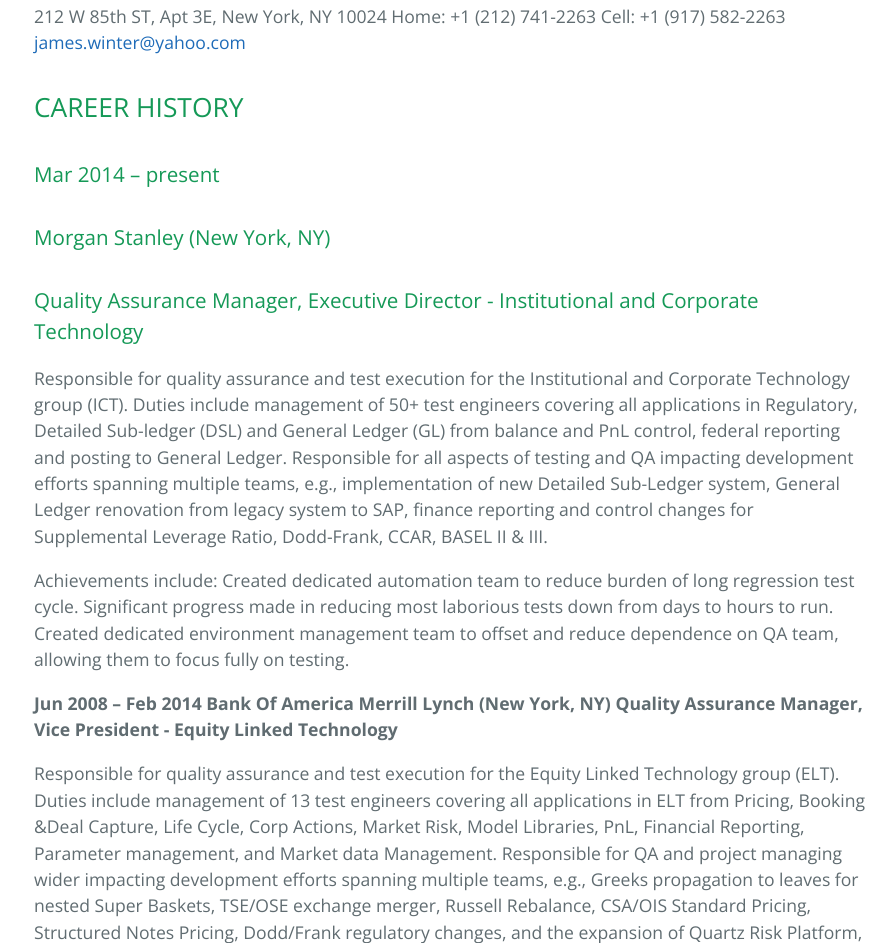
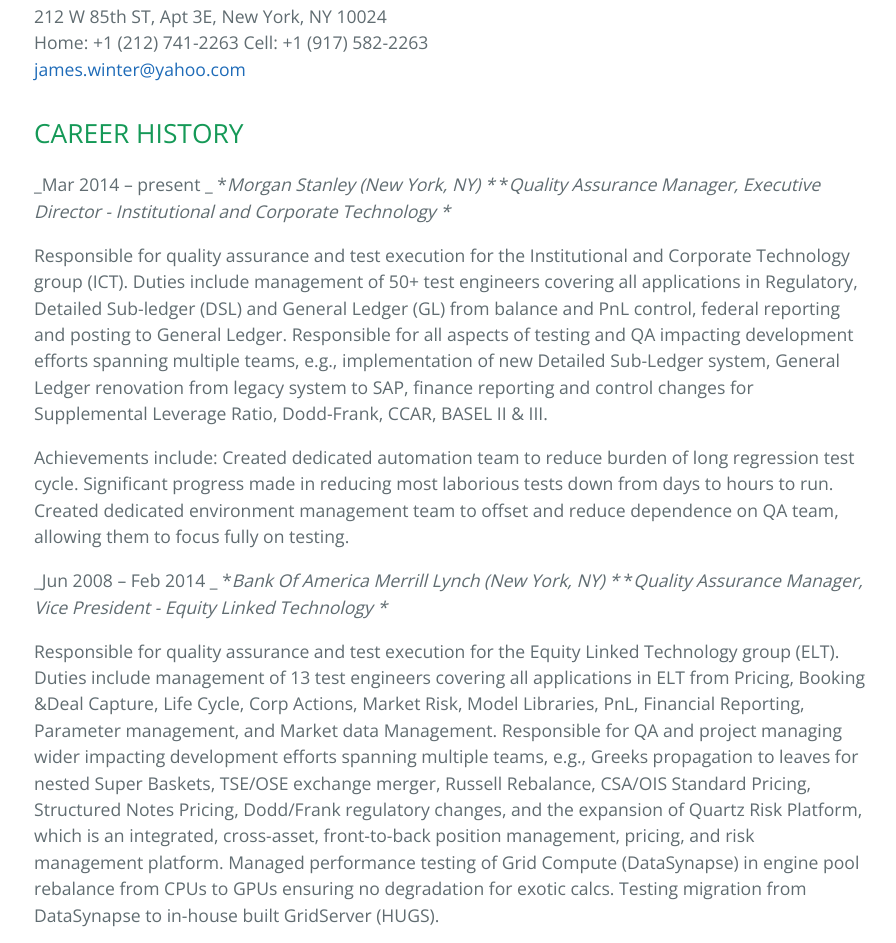
Before and after one commit to jamesmwinter/jamesmwinter.github.io, a plain HTML site: page index.html in a window 1280 px wide. Shown: the part 416-1359 px from the top of the page, without its empty margins (190-1086 px from the left). Drawn offline with nearby package versions, Linux system fonts and the light colour scheme.

Commit message:
Replace master branch with page content via GitHub

```diff
--- a/index.html
+++ b/index.html
@@ -19,29 +19,24 @@
       <h1>
 <a id="james-winter" class="anchor" href="#james-winter" aria-hidden="true"><span aria-hidden="true" class="octicon octicon-link"></span></a>JAMES WINTER</h1>
 
-<p>212 W 85th ST, Apt 3E, New York, NY 10024
-Home: +1 (212) 741-2263  Cell: +1 (917) 582-2263
-<a href="mailto:james.winter@yahoo.com">james.winter@yahoo.com</a></p>
+<p>212 W 85th ST, Apt 3E, New York, NY 10024<br>
+Home: +1 (212) 741-2263  Cell: +1 (917) 582-2263<br>
+<a href="mailto:james.winter@yahoo.com">james.winter@yahoo.com</a>  </p>
 
 <h2>
 <a id="career-history" class="anchor" href="#career-history" aria-hidden="true"><span aria-hidden="true" class="octicon octicon-link"></span></a>CAREER HISTORY</h2>
 
-<h3>
-<a id="mar-2014--present" class="anchor" href="#mar-2014--present" aria-hidden="true"><span aria-hidden="true" class="octicon octicon-link"></span></a>Mar 2014 – present</h3>
-
-<h3>
-<a id="morgan-stanley--new-york-ny" class="anchor" href="#morgan-stanley--new-york-ny" aria-hidden="true"><span aria-hidden="true" class="octicon octicon-link"></span></a>Morgan Stanley  (New York, NY)</h3>
-
-<h3>
-<a id="quality-assurance-manager-executive-director---institutional-and-corporate-technology" class="anchor" href="#quality-assurance-manager-executive-director---institutional-and-corporate-technology" aria-hidden="true"><span aria-hidden="true" class="octicon octicon-link"></span></a>Quality Assurance Manager, Executive Director - Institutional and Corporate Technology</h3>
+<p>_Mar 2014 – present  _
+*<em>Morgan Stanley (New York, NY)  *</em>
+*<em>Quality Assurance Manager, Executive Director - Institutional and Corporate Technology  *</em></p>
 
 <p>Responsible for quality assurance and test execution for the Institutional and Corporate Technology group (ICT).   Duties include management of 50+ test engineers covering all applications in Regulatory, Detailed Sub-ledger (DSL) and General Ledger (GL) from balance and PnL control, federal reporting and posting to General Ledger.  Responsible for all aspects of testing and QA impacting development efforts spanning multiple teams, e.g., implementation of new Detailed Sub-Ledger system, General Ledger renovation from legacy system to SAP, finance reporting and control changes for Supplemental Leverage Ratio, Dodd-Frank, CCAR, BASEL II &amp; III.</p>
 
 <p>Achievements include:  Created dedicated automation team to reduce burden of long regression test cycle.  Significant progress made in reducing most laborious tests down from days to hours to run.  Created dedicated environment management team to offset and reduce dependence on QA team, allowing them to focus fully on testing.</p>
 
-<p><strong>Jun 2008 – Feb 2014</strong>
-<strong>Bank Of America Merrill Lynch  (New York, NY)</strong>
-<strong>Quality Assurance Manager, Vice President - Equity Linked Technology</strong></p>
+<p>_Jun 2008 – Feb 2014  _
+*<em>Bank Of America Merrill Lynch (New York, NY)  *</em>
+*<em>Quality Assurance Manager, Vice President - Equity Linked Technology  *</em></p>
 
 <p>Responsible for quality assurance and test execution for the Equity Linked Technology group (ELT).   Duties include management of 13 test engineers covering all applications in ELT from Pricing, Booking &amp;Deal Capture, Life Cycle, Corp Actions, Market Risk, Model Libraries, PnL, Financial Reporting, Parameter management, and Market data Management. Responsible for QA and project managing wider impacting development efforts spanning multiple teams, e.g., Greeks propagation to leaves for nested Super Baskets, TSE/OSE exchange merger, Russell Rebalance, CSA/OIS Standard Pricing, Structured Notes Pricing, Dodd/Frank regulatory changes, and the expansion of Quartz Risk Platform, which is an integrated, cross-asset, front-to-back position management, pricing, and risk management platform. Managed performance testing of Grid Compute (DataSynapse) in engine pool rebalance from CPUs to GPUs ensuring no degradation for exotic calcs.  Testing migration from DataSynapse to in-house built GridServer (HUGS).</p>
 
```
Also changed, not shown: params.json (+1 -1 lines).
